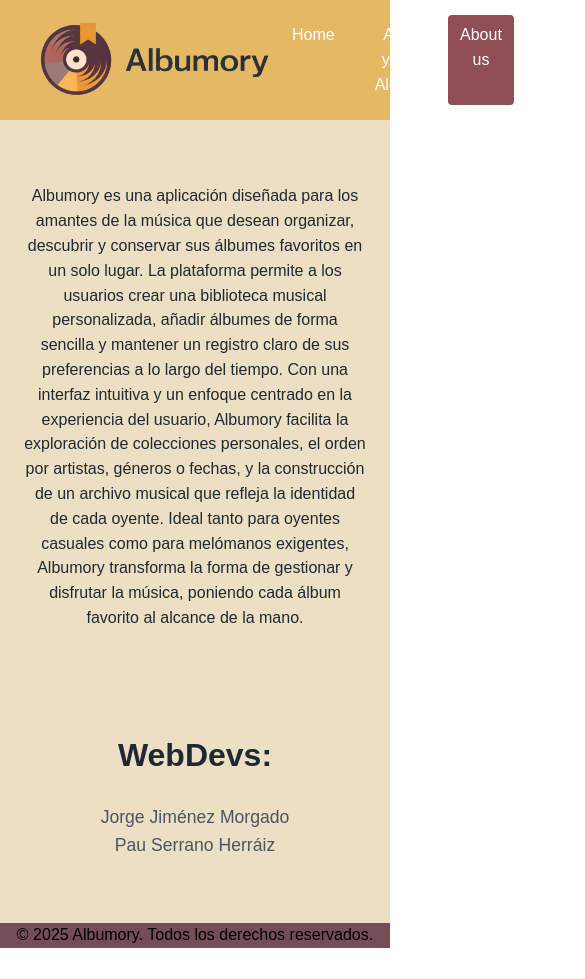
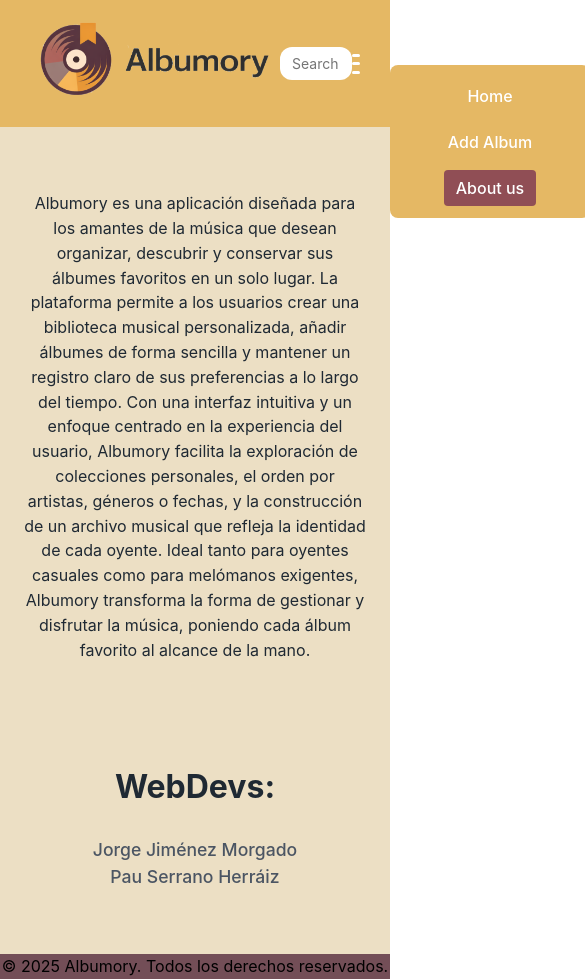
Before and after one commit to Music-App-Developers/react-music-app, a React (Vite) app: page /acercade in a window 390 px wide. Shown: the whole page, 585 px wide, since content can reach past the window. Before the commit the page ends 948 px from the top, so only its background shows below. Built offline with nearby package versions, Linux system fonts and the light colour scheme.

Commit message:
feat: implement search bar on navbar

```diff
--- a/src/App.jsx
+++ b/src/App.jsx
@@ -6,18 +6,20 @@ import NavBar from "./pages/NavBar"
 import { Route, Routes } from "react-router-dom"
 import AlbumDetails from "./pages/AlbumDetails"
 import EditAlbum from "./pages/EditAlbum"
+import { useState } from "react"
 
 
 function App() {
 
+  const [search, setSearch] = useState("")
 
   return (
     <div className="app">
 
-      <NavBar />
+      <NavBar search={search} setSearch={setSearch}/>
       <div className="main-content">
         <Routes>
-          <Route path="/" element={<Home />} />
+          <Route path="/" element={<Home search={search} />} />
           <Route path="/newalbum" element={<AddYourAlbum />} />
           <Route path="/acercade" element={<AcerdaDe />} />
           <Route path="/album/:albumId" element={<AlbumDetails />} />
--- a/src/pages/Home.jsx
+++ b/src/pages/Home.jsx
@@ -1,17 +1,11 @@
 import axios from "axios"
 import { useState, useEffect } from "react"
-import { Grid } from '@mantine/core'
-import { Link } from "react-router-dom";
-import Loader from "../components/Loader";
-import { Card, Image, Text, Badge, Button, Group } from '@mantine/core';
+import { Link } from "react-router-dom"
+import Loader from "../components/Loader"
+import { Card, Image, Text, Button, Group } from '@mantine/core'
 
-
-
-function Home() {
-
+function Home({ search }) {
   const [album, setAlbum] = useState([])
-
-
 
   useEffect(() => {
     axios
@@ -32,40 +26,39 @@ function Home() {
       .catch(console.error);
   }, []);
 
-
-
   if (album.length === 0) {
     return <Loader />;
   }
 
 
+  const filteredAlbums = album.filter(a =>
+    a.artist.toLowerCase().includes(search.toLowerCase()) ||
+    a.album.toLowerCase().includes(search.toLowerCase()) ||
+    a.year.toString().includes(search)
+  );
 
   return (
     <div className="albums-grid">
-
-
-      {album.map((element, i, arr) => {
-        return (
-
+      {filteredAlbums.map((element, i) => (
         <div key={i} className="albums-card imgCover">
           <Card shadow="sm" padding="lg" radius="md" withBorder>
             <Card.Section>
               <Image
                 src={element.cover}
                 height={500}
-                  alt="Cover"
+                alt={element.album}
               />
             </Card.Section>
 
             <Group justify="space-between" mt="md" mb="xs">
               <Text fw={500}>{element.artist}</Text>
               <Text fw={400}>{element.album}</Text>
-
             </Group>
 
             <Text size="sm" c="dimmed">
               {element.year}
             </Text>
+
             <Link to={`/album/${element.id}`}>
               <Button color="#E5B864" fullWidth mt="md" radius="md">
                 Details
@@ -73,9 +66,9 @@ function Home() {
             </Link>
           </Card>
         </div>
-        );
-      })}
+      ))}
     </div>
   )
 }
+
 export default Home
--- a/src/pages/NavBar.css
+++ b/src/pages/NavBar.css
@@ -1,44 +1,45 @@
-
-* {
-    margin: 0;
-    padding: 0;
-    box-sizing: border-box;
-    font-family: Arial, sans-serif;
+.navbar {
+    display: flex;
+    align-items: center;
+    justify-content: space-between;
+    background-color: #E5B864;
+    padding: 15px 30px;
+    position: relative;
 }
 
-/* Navbar */
-.navbar {
-    display: flex;
-    justify-content: space-between;
-    align-items: center;
-    background-color: #E5B864;
-    padding: 15px 30px;
+.logo {
+    max-width: 250px;
+    z-index: 2;
 }
 
-/* Logo */
-.logo {
-max-width: 250px;
+/* Search centrada */
+.search-input {
+    position: absolute;
+    left: 50%;
+    transform: translateX(-50%);
+    width: 300px;
+    padding: 6px 12px;
+    border-radius: 12px;
+    border: none;
+    font-size: 14px;
+    outline: none;
+    transition: box-shadow 0.3s;
+    z-index: 2;
 }
 
-/* Menú */
+.search-input:focus {
+    box-shadow: 0 0 5px rgba(0, 0, 0, 0.3);
+}
+
+
 .menu {
     list-style: none;
     display: flex;
     gap: 25px;
     font-size: 20px;
+    z-index: 2;
 }
 
-.menu ul {
-  list-style: none;
-  margin: 0;
-  padding: 0;
-  display: flex;
-  gap: 16px;
-}
-
-.menu li {
-  display: flex;
-}
 .menu li a {
     color: #ffffff;
     text-decoration: none;
@@ -53,7 +54,72 @@ max-width: 250px;
 }
 
 .menu li a.active {
-  background-color: #904E55;
-  color: white;
-  border-radius: 4px;
+    background-color: #904E55;
+    color: white;
+    border-radius: 4px;
 }
+
+.hamburger {
+    display: none;
+    flex-direction: column;
+    justify-content: space-between;
+    width: 25px;
+    height: 20px;
+    cursor: pointer;
+    z-index: 3;
+}
+
+.hamburger span {
+    display: block;
+    height: 3px;
+    width: 100%;
+    background: white;
+    border-radius: 2px;
+    transition: all 0.3s ease;
+}
+
+
+.hamburger.open span:nth-child(1) {
+    transform: rotate(45deg) translate(5px, 5px);
+}
+
+.hamburger.open span:nth-child(2) {
+    opacity: 0;
+}
+
+.hamburger.open span:nth-child(3) {
+    transform: rotate(-45deg) translate(5px, -5px);
+}
+
+@media screen and (max-width: 1000px) {
+    .menu {
+        position: absolute;
+        top: 65px;
+        right: 0;
+        background-color: #E5B864;
+        flex-direction: column;
+        width: 200px;
+        text-align: center;
+        padding: 15px 0;
+        gap: 15px;
+        border-radius: 8px;
+        transform: translateX(100%);
+        transition: transform 0.3s ease;
+    }
+
+    .menu.open {
+        transform: translateX(0);
+    }
+
+    .hamburger {
+        display: flex;
+    }
+
+    .search-input {
+        position: relative;
+        left: 0;
+        transform: none;
+        width: 50%;
+        margin: 10px 0;
+    }
+}
--- a/src/pages/NavBar.jsx
+++ b/src/pages/NavBar.jsx
@@ -1,20 +1,39 @@
+import { useState } from "react"
 import { NavLink } from "react-router-dom"
 import logo from "../images/albumory-logo.png"
 import "./NavBar.css"
 
-function NavBar() {
+function NavBar({ search, setSearch }) {
+    const [menuOpen, setMenuOpen] = useState(false)
+
     return (
         <nav className="navbar">
-            <img className = "logo"src={logo} alt="" />
-            <div className="menu">
-                <ul>
-                <li><NavLink to="/">Home</NavLink></li>
-                <li><NavLink to="/newalbum">Add your Album</NavLink></li>
-                <li><NavLink to="/acercade">About us</NavLink></li>
-                </ul>
+            <NavLink to="/"><img className="logo" src={logo} alt="Albumory Logo" /></NavLink>
+
+            <input
+                type="text"
+                className="search-input"
+                placeholder="Search album, artist or year"
+                value={search}
+                onChange={(e) => setSearch(e.target.value)}
+            />
+
+            <ul className={`menu ${menuOpen ? 'open' : ''}`}>
+                <li><NavLink to="/" onClick={() => setMenuOpen(false)}>Home</NavLink></li>
+                <li><NavLink to="/newalbum" onClick={() => setMenuOpen(false)}>Add Album</NavLink></li>
+                <li><NavLink to="/acercade" onClick={() => setMenuOpen(false)}>About us</NavLink></li>
+            </ul>
+
+            <div
+                className={`hamburger ${menuOpen ? 'open' : ''}`}
+                onClick={() => setMenuOpen(!menuOpen)}
+            >
+                <span></span>
+                <span></span>
+                <span></span>
             </div>
-
         </nav>
     )
 }
+
 export default NavBar
```
Also changed, not shown: src/components/SearchBar.jsx (added, +13 -0 lines). Lines whose indentation alone changed are shown as unchanged.
